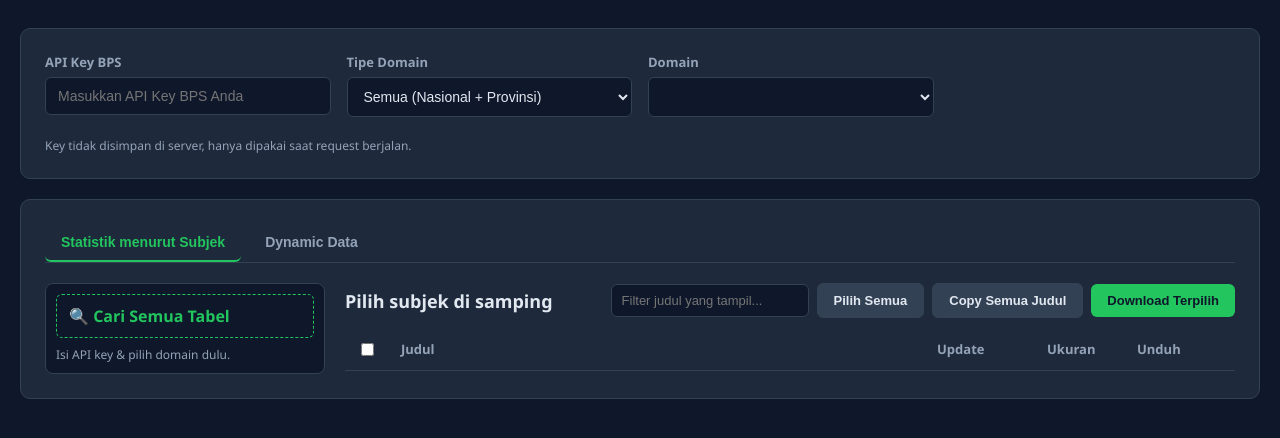
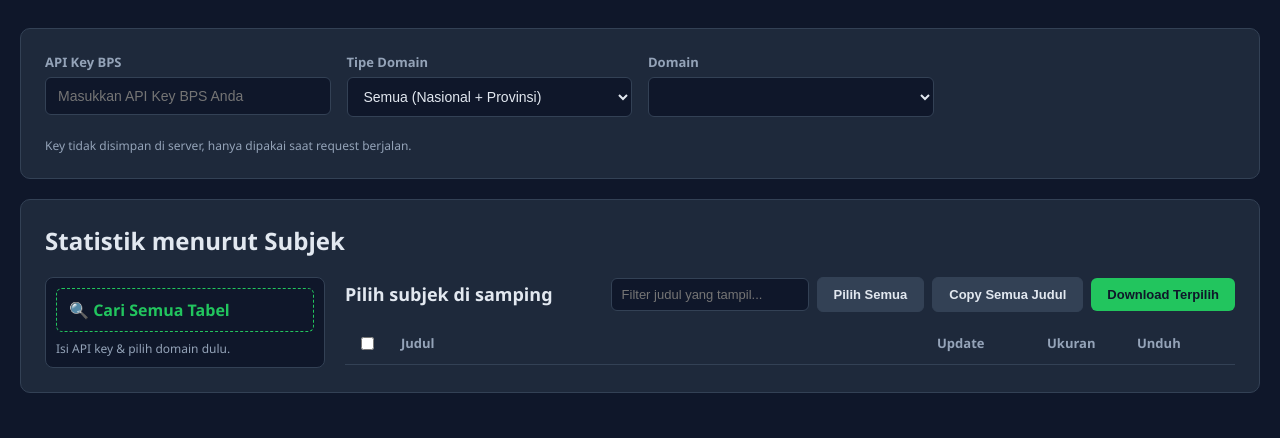
Before and after one commit to RajaShaufi/bps-explorer, a Flask app: page / in a window 1280 px wide. Shown: the part 96-534 px from the top of the page. Run offline with Flask 3, Linux system fonts and the light colour scheme; lists and menus that the app fills with data are empty.

Commit message:
Fix CSA subject pagination, download resolution, and file extensions
Verified live against BPS's real API and found three bugs:

- CSA subject list (subjectcsa) was never paginated, so categories
  with more than ~10 subjects silently cut off (e.g. "Pertanian,
  Kehutanan, Perikanan" was missing from Statistik Ekonomi). Wired it
  through paginate_all like the CSA subcat list.
- tablesource came back from BPS as a numeric string ("1"), not a
  number, so the strict === comparisons always failed and rendered
  the literal text "null" in the Unduh column instead of a link or a
  source badge. Normalize to Number() once when mapping API rows.
- The CSA table id (base64 of "<table_id>#<n>") isn't the same id the
  old Detail Statictable endpoint expects, so every resolve call 404'd
  and no download link ever appeared. Switched to the correct
  "Detail of Table (Using CSA Subject)" endpoint
  (/v1/api/view?model=tablestatistic), which returns excel/size/
  updt_date directly. Also fixed the resulting zip's file extension,
  which was guessed from the download.php URL path (".php") instead
  of the real Content-Disposition filename.

Also removed the Dynamic Data tab from the UI per request, to keep
the tool focused on subject browsing + fast download for now.

Co-Authored-By: Claude Sonnet 5 <noreply@anthropic.com>

```diff
--- a/app.py
+++ b/app.py
@@ -1,6 +1,7 @@
 import csv
 import io
 import json
+import re
 import zipfile
 
 import requests
@@ -172,8 +173,8 @@ def api_statictable():
 def api_csa_subcat():
     try:
         key = _key()
-        data = bps.get_subcatcsa(key, domain=request.args["domain"])
-        return jsonify(data)
+        items = bps.paginate_all(bps.get_subcatcsa, key=key, domain=request.args["domain"])
+        return jsonify(_all_items_response(items))
     except BPSAPIError as e:
         return jsonify({"error": str(e)}), 400
     except Exception as e:
@@ -184,8 +185,9 @@ def api_csa_subcat():
 def api_csa_subject():
     try:
         key = _key()
-        data = bps.get_subjectcsa(key, domain=request.args["domain"], subcat=request.args.get("subcat"))
-        return jsonify(data)
+        items = bps.paginate_all(bps.get_subjectcsa, key=key, domain=request.args["domain"],
+                                  subcat=request.args.get("subcat"))
+        return jsonify(_all_items_response(items))
     except BPSAPIError as e:
         return jsonify({"error": str(e)}), 400
     except Exception as e:
@@ -218,14 +220,14 @@ def api_csa_tables():
 
 @app.route("/api/csa/table-detail")
 def api_csa_table_detail():
-    """Resolusi link download & tanggal update satu tabel statis lewat endpoint
-    Detail Statictable lama (schema-nya sudah jelas & stabil), dipanggil pakai
-    id yang sama dari listing CSA (tablesource == 1 alias Static Table)."""
+    """Resolusi link download & tanggal update satu tabel lewat endpoint
+    Detail of Table (Using CSA Subject) - id yang dipakai adalah id ter-encode
+    dari listing CSA, bukan table_id polos punya statictable lama."""
     try:
         key = _key()
         domain = request.args["domain"]
         table_id = request.args["id"]
-        detail = bps.get_statictable_detail(key, domain=domain, table_id=table_id)
+        detail = bps.get_tablestatistic_detail(key, domain=domain, table_id=table_id)
         d = detail.get("data", {}) or {}
         return jsonify({
             "table_id": table_id,
@@ -237,6 +239,27 @@ def api_csa_table_detail():
         return jsonify({"error": str(e)}), 400
     except Exception as e:
         return jsonify({"error": f"Gagal mengambil detail tabel {request.args.get('id', '')}: {e}"}), 500
+
+
+def _guess_extension(resp):
+    """BPS nyajiin file lewat script download.php?f=... jadi ekstensi harus
+    ditebak dari header respons, bukan dari path URL-nya."""
+    cd = resp.headers.get("Content-Disposition", "")
+    m = re.search(r'filename="?([^";]+)"?', cd)
+    if m and "." in m.group(1):
+        return m.group(1).rsplit(".", 1)[-1][:5]
+
+    content_type = resp.headers.get("Content-Type", "")
+    type_map = {
+        "application/vnd.openxmlformats-officedocument.spreadsheetml.sheet": "xlsx",
+        "application/vnd.ms-excel": "xls",
+        "application/pdf": "pdf",
+        "text/csv": "csv",
+    }
+    for mime, ext in type_map.items():
+        if mime in content_type:
+            return ext
+    return "xls"
 
 
 @app.route("/api/csa/bulk-download", methods=["POST"])
@@ -263,7 +286,7 @@ def api_csa_bulk_download():
             if not excel_url:
                 # coba resolve dulu kalau belum ada link excel-nya
                 try:
-                    detail = bps.get_statictable_detail(key, domain=domain, table_id=f.get("id"))
+                    detail = bps.get_tablestatistic_detail(key, domain=domain, table_id=f.get("id"))
                     excel_url = (detail.get("data") or {}).get("excel")
                 except Exception:
                     excel_url = None
@@ -275,7 +298,7 @@ def api_csa_bulk_download():
             try:
                 file_resp = requests.get(excel_url, timeout=60)
                 file_resp.raise_for_status()
-                ext = excel_url.split(".")[-1].split("?")[0][:5] or "xls"
+                ext = _guess_extension(file_resp)
                 zf.writestr(f"{safe_name}.{ext}", file_resp.content)
             except Exception:
                 skipped.append(title)
--- a/static/app.js
+++ b/static/app.js
@@ -35,17 +35,7 @@ function selectedValues(selectEl) {
     return Array.from(selectEl.selectedOptions).map(o => o.value).filter(Boolean);
 }
 
-// ---------- Tabs ----------
-document.querySelectorAll(".tab-btn").forEach(btn => {
-    btn.addEventListener("click", () => {
-        document.querySelectorAll(".tab-btn").forEach(b => b.classList.remove("active"));
-        document.querySelectorAll(".tab-content").forEach(c => c.style.display = "none");
-        btn.classList.add("active");
-        document.getElementById("tab-" + btn.dataset.tab).style.display = "";
-    });
-});
-
-// ---------- Domain loading (dipakai bersama semua tab) ----------
+// ---------- Domain loading ----------
 const domainTypeSel = document.getElementById("domain_type");
 const provPickerWrap = document.getElementById("prov_picker_wrap");
 const provPicker = document.getElementById("prov_picker");
@@ -59,7 +49,7 @@ async function loadProvinces() {
 
 async function loadDomains() {
     if (!apiKey()) {
-        setStatus("status-dynamic", "Isi API key BPS dulu.", "warning");
+        setStatus("status-subject", "Isi API key BPS dulu.", "warning");
         return;
     }
     const type = domainTypeSel.value;
@@ -77,20 +67,20 @@ async function loadDomains() {
         const data = await fetchJSON(url);
         const list = data.data[1] || [];
         fillSelect(domainSel, list, "domain_id", "domain_name", null);
-        setStatus("status-dynamic", `${list.length} domain dimuat.`, "info");
-        await Promise.all([loadSubcat(), loadCSATree()]);
+        setStatus("status-subject", `${list.length} domain dimuat.`, "info");
+        await loadCSATree();
     } catch (err) {
-        setStatus("status-dynamic", err.message, "error");
+        setStatus("status-subject", err.message, "error");
     }
 }
 
 domainTypeSel.addEventListener("change", loadDomains);
 provPicker.addEventListener("change", loadDomains);
 document.getElementById("api_key").addEventListener("change", loadDomains);
-domainSel.addEventListener("change", () => { loadSubcat(); loadCSATree(); });
+domainSel.addEventListener("change", loadCSATree);
 
 // =====================================================================
-// TAB: Statistik menurut Subjek (CSA Subject browsing + fast download)
+// Statistik menurut Subjek (CSA Subject browsing + fast download)
 // =====================================================================
 const csaTreeEl = document.getElementById("csa-tree");
 const searchAllNode = document.getElementById("search-all-node");
@@ -172,7 +162,7 @@ async function selectSubject(subId, title, el) {
         const data = await fetchJSON(`/api/csa/tables?key=${encodeURIComponent(apiKey())}&domain=${domainSel.value}&subject=${subId}`);
         const items = data.items || [];
         currentRows = items.map(it => ({
-            id: it.id, title: it.title, tablesource: it.tablesource,
+            id: it.id, title: it.title, tablesource: Number(it.tablesource),
             updt_date: null, size: null, excel: null,
         }));
         renderTableRows();
@@ -226,7 +216,7 @@ document.getElementById("global-search-btn").addEventListener("click", async ()
 function sourceLabel(tablesource) {
     if (tablesource === 2) return '<span class="hint">Data Dinamis</span>';
     if (tablesource === 3) return '<span class="hint">SIMDASI</span>';
-    return null;
+    return '<span class="hint">tidak diketahui</span>';
 }
 
 function renderTableRows() {
@@ -349,133 +339,3 @@ document.getElementById("download-selected-btn").addEventListener("click", async
         setStatus("status-subject", err.message, "error");
     }
 });
-
-// =====================================================================
-// TAB: Dynamic Data
-// =====================================================================
-const subcatSel = document.getElementById("subcat");
-const subjectSel = document.getElementById("subject");
-const variableSel = document.getElementById("variable");
-const vervarSel = document.getElementById("vervar");
-const turvarSel = document.getElementById("turvar");
-const tahunSel = document.getElementById("tahun");
-
-function resetDownstream(from) {
-    const order = ["subcat", "subject", "variable", "vervar", "turvar", "tahun"];
-    const start = order.indexOf(from);
-    order.slice(start).forEach(level => {
-        if (level === "subcat") { subcatSel.innerHTML = '<option value="">-- Semua --</option>'; }
-        else if (level === "subject") { subjectSel.innerHTML = '<option value="">-- Pilih Kategori Dulu --</option>'; }
-        else if (level === "variable") { variableSel.innerHTML = '<option value="">-- Pilih Subjek Dulu --</option>'; }
-        else if (level === "vervar") { vervarSel.innerHTML = ""; }
-        else if (level === "turvar") { turvarSel.innerHTML = ""; }
-        else if (level === "tahun") { tahunSel.innerHTML = ""; }
-    });
-    document.getElementById("results-dynamic").style.display = "none";
-}
-
-async function loadSubcat() {
-    if (!domainSel.value) return;
-    resetDownstream("subcat");
-    try {
-        const data = await fetchJSON(`/api/subcat?key=${encodeURIComponent(apiKey())}&domain=${domainSel.value}`);
-        const list = data.data[1] || [];
-        fillSelect(subcatSel, list, "subcat_id", "title", "-- Semua --");
-        await loadSubject();
-    } catch (err) {
-        setStatus("status-dynamic", err.message, "error");
-    }
-}
-
-async function loadSubject() {
-    if (!domainSel.value) return;
-    resetDownstream("subject");
-    try {
-        let url = `/api/subject?key=${encodeURIComponent(apiKey())}&domain=${domainSel.value}`;
-        if (subcatSel.value) url += `&subcat=${subcatSel.value}`;
-        const data = await fetchJSON(url);
-        const list = data.data[1] || [];
-        fillSelect(subjectSel, list, "sub_id", "title", "-- Pilih Subjek --");
-    } catch (err) {
-        setStatus("status-dynamic", err.message, "error");
-    }
-}
-
-async function loadVariable() {
-    if (!domainSel.value || !subjectSel.value) return;
-    resetDownstream("variable");
-    try {
-        const url = `/api/variable?key=${encodeURIComponent(apiKey())}&domain=${domainSel.value}&subject=${subjectSel.value}`;
-        const data = await fetchJSON(url);
-        const list = data.data[1] || [];
-        fillSelect(variableSel, list, "var_id", "title", "-- Pilih Variabel --");
-    } catch (err) {
-        setStatus("status-dynamic", err.message, "error");
-    }
-}
-
-async function loadVariableDetails() {
-    if (!domainSel.value || !variableSel.value) return;
-    try {
-        const [vervarData, turvarData, thData] = await Promise.all([
-            fetchJSON(`/api/vervar?key=${encodeURIComponent(apiKey())}&domain=${domainSel.value}&var=${variableSel.value}`),
-            fetchJSON(`/api/turvar?key=${encodeURIComponent(apiKey())}&domain=${domainSel.value}&var=${variableSel.value}`),
-            fetchJSON(`/api/th?key=${encodeURIComponent(apiKey())}&domain=${domainSel.value}&var=${variableSel.value}`),
-        ]);
-        fillSelect(vervarSel, vervarData.data[1] || [], "vervar_id", "vervar", null);
-        fillSelect(turvarSel, turvarData.data[1] || [], "turvar_id", "turvar", null);
-        fillSelect(tahunSel, thData.data[1] || [], "th_id", "th", null);
-    } catch (err) {
-        setStatus("status-dynamic", err.message, "error");
-    }
-}
-
-subcatSel.addEventListener("change", loadSubject);
-subjectSel.addEventListener("change", loadVariable);
-variableSel.addEventListener("change", loadVariableDetails);
-
-document.getElementById("fetch-data-btn").addEventListener("click", async () => {
-    if (!apiKey()) { setStatus("status-dynamic", "Isi API key BPS dulu.", "warning"); return; }
-    if (!domainSel.value || !variableSel.value) {
-        setStatus("status-dynamic", "Pilih domain dan variabel dulu.", "warning");
-        return;
-    }
-
-    setStatus("status-dynamic", "Mengambil data...", "info");
-
-    const payload = {
-        key: apiKey(),
-        domain: domainSel.value,
-        var: variableSel.value,
-        vervar: selectedValues(vervarSel).join(","),
-        turvar: selectedValues(turvarSel).join(","),
-        th: selectedValues(tahunSel).join(","),
-    };
-
-    try {
-        const resp = await fetch("/api/data", {
-            method: "POST",
-            headers: { "Content-Type": "application/json" },
-            body: JSON.stringify(payload),
-        });
-        const data = await resp.json();
-        if (!resp.ok) throw new Error(data.error || "Gagal mengambil data.");
-
-        setStatus("status-dynamic", `${data.count} baris ditemukan.`, "info");
-        const tbody = document.querySelector("#data-table tbody");
-        tbody.innerHTML = data.rows.map(r => `
-            <tr>
-                <td>${r.wilayah}</td>
-                <td>${r.variabel}</td>
-                <td>${r.turvar}</td>
-                <td>${r.tahun}</td>
-                <td>${r.nilai}</td>
-                <td>${r.unit}</td>
-            </tr>
-        `).join("");
-        document.getElementById("result-count").textContent = data.count;
-        document.getElementById("results-dynamic").style.display = "";
-    } catch (err) {
-        setStatus("status-dynamic", err.message, "error");
-    }
-});
--- a/static/style.css
+++ b/static/style.css
@@ -62,26 +62,6 @@ header h1 { margin: 0 0 4px; font-size: 28px; }
     gap: 16px;
 }
 
-.tabs {
-    display: flex;
-    gap: 8px;
-    margin: 0 0 20px;
-    border-bottom: 1px solid var(--border);
-}
-
-.tab-btn {
-    background: transparent;
-    border: none;
-    color: var(--muted);
-    padding: 10px 16px;
-    cursor: pointer;
-    font-weight: 600;
-    font-size: 14px;
-    border-bottom: 2px solid transparent;
-}
-
-.tab-btn.active { color: var(--accent); border-bottom-color: var(--accent); }
-
 button {
     background: #334155;
     color: var(--text);
@@ -93,7 +73,7 @@ button {
     cursor: pointer;
 }
 
-button.primary, button#fetch-data-btn {
+button.primary {
     background: var(--accent);
     color: #0f172a;
     border: none;
--- a/templates/index.html
+++ b/templates/index.html
@@ -40,13 +40,8 @@
     </section>
 
     <section class="card">
-        <div class="tabs">
-            <button class="tab-btn active" data-tab="subject">Statistik menurut Subjek</button>
-            <button class="tab-btn" data-tab="dynamic">Dynamic Data</button>
-        </div>
-
-        <!-- ===================== TAB: Statistik menurut Subjek ===================== -->
-        <div id="tab-subject" class="tab-content layout-sidebar">
+        <h2 style="margin-top:0">Statistik menurut Subjek</h2>
+        <div class="layout-sidebar">
             <aside class="sidebar" id="csa-sidebar">
                 <div class="sidebar-item special" id="search-all-node">🔍 Cari Semua Tabel</div>
                 <div id="csa-tree"><span class="hint">Isi API key & pilih domain dulu.</span></div>
@@ -85,61 +80,6 @@
                 </div>
             </main>
         </div>
-
-        <!-- ===================== TAB: Dynamic Data ===================== -->
-        <div id="tab-dynamic" class="tab-content" style="display:none">
-            <div class="field-row">
-                <div class="field">
-                    <label>Kategori Subjek</label>
-                    <select id="subcat"><option value="">-- Semua --</option></select>
-                </div>
-                <div class="field">
-                    <label>Subjek</label>
-                    <select id="subject"><option value="">-- Pilih Kategori Dulu --</option></select>
-                </div>
-                <div class="field">
-                    <label>Variabel</label>
-                    <select id="variable"><option value="">-- Pilih Subjek Dulu --</option></select>
-                </div>
-            </div>
-
-            <div class="field-row">
-                <div class="field">
-                    <label>Wilayah/Rincian (vervar)</label>
-                    <select id="vervar" multiple size="6"></select>
-                </div>
-                <div class="field">
-                    <label>Rincian Turunan (turvar, opsional)</label>
-                    <select id="turvar" multiple size="6"></select>
-                </div>
-                <div class="field">
-                    <label>Tahun</label>
-                    <select id="tahun" multiple size="6"></select>
-                </div>
-            </div>
-
-            <button id="fetch-data-btn" class="primary">Ambil Data</button>
-            <div id="status-dynamic" class="status"></div>
-
-            <div id="results-dynamic" style="display:none">
-                <div class="results-header">
-                    <h2>Hasil (<span id="result-count">0</span> baris)</h2>
-                    <div class="export-buttons">
-                        <a href="/api/export/csv" class="btn-export">Export CSV</a>
-                        <a href="/api/export/xlsx" class="btn-export">Export Excel</a>
-                        <a href="/api/export/json" class="btn-export">Export JSON</a>
-                    </div>
-                </div>
-                <div class="table-wrap">
-                    <table id="data-table">
-                        <thead>
-                            <tr><th>Wilayah</th><th>Variabel</th><th>Rincian</th><th>Tahun</th><th>Nilai</th><th>Unit</th></tr>
-                        </thead>
-                        <tbody></tbody>
-                    </table>
-                </div>
-            </div>
-        </div>
     </section>
 </div>
 <script src="{{ url_for('static', filename='app.js') }}"></script>
```
Also changed, not shown: bps_client.py (+17 -3 lines), README.md.
